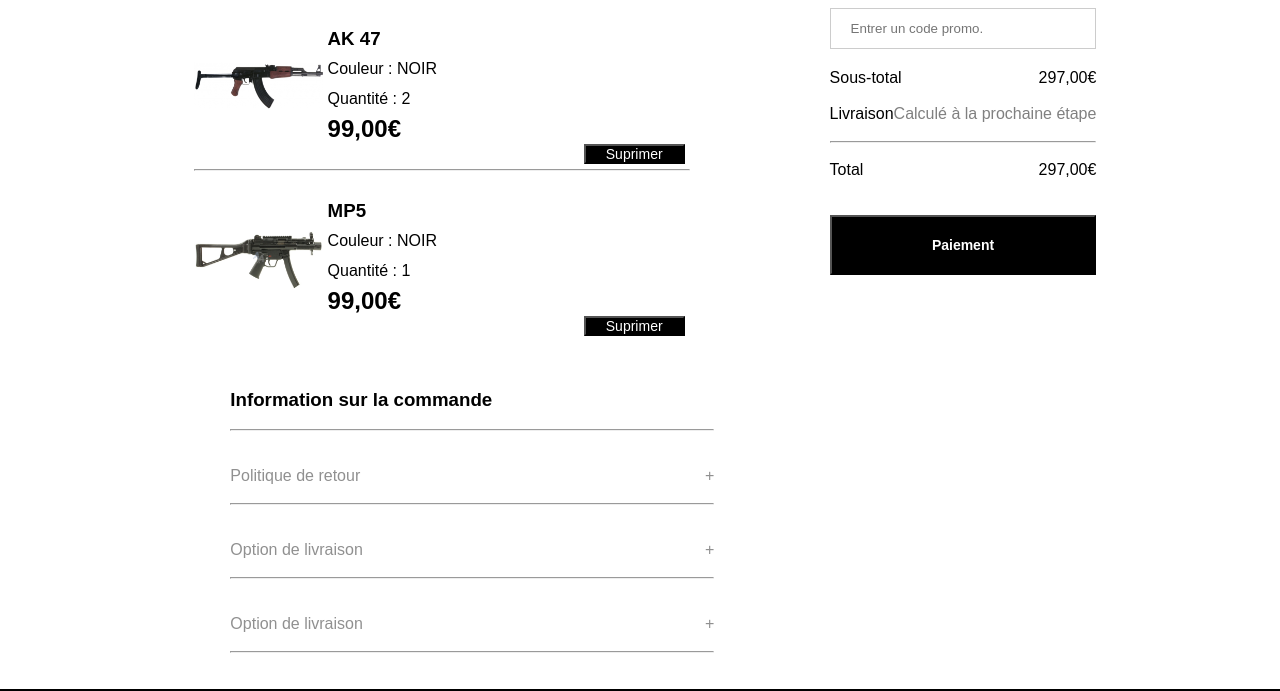
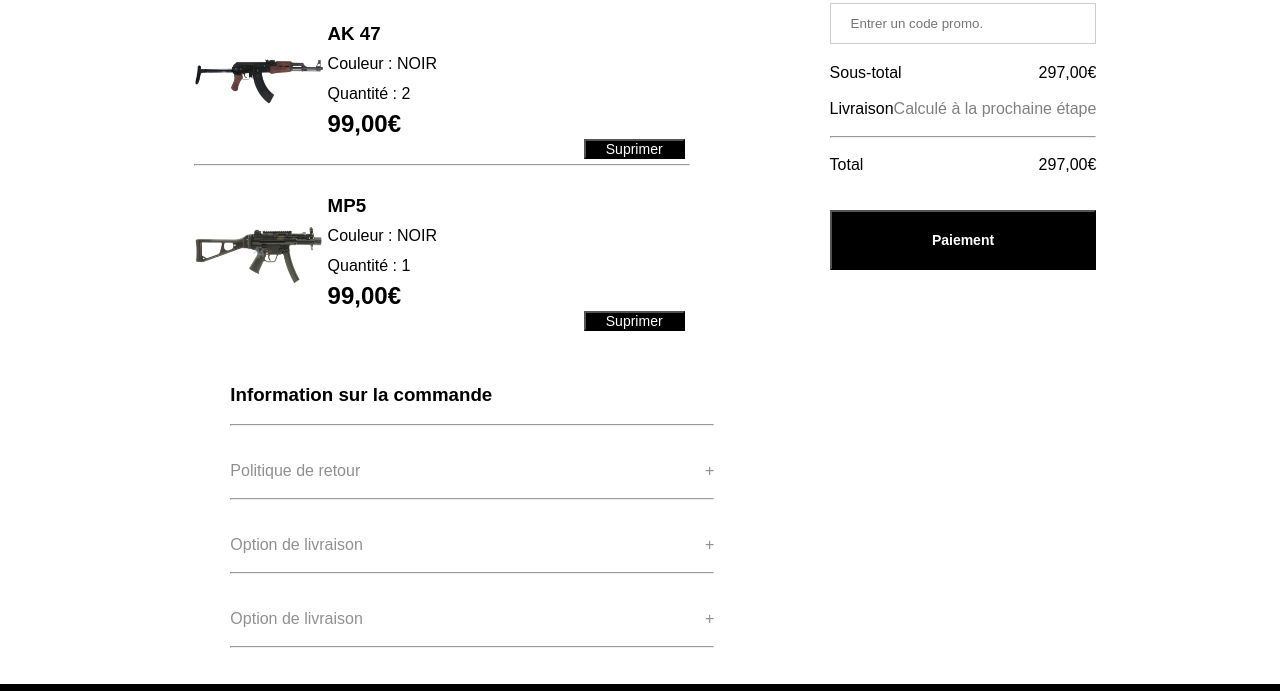
Before and after one commit to bsalmi2-iut90/ProjetWeb, a plain HTML site: page Page4/Page_panier.html in a window 1280 px wide. Shown: the part 194-885 px from the top of the page. Drawn offline with Linux system fonts and the light colour scheme.

Commit message:
Update Style.css

```diff
--- a/Page4/Style.css
+++ b/Page4/Style.css
@@ -1,10 +1,7 @@
 * {
 	margin: 0;
-	padding: 0;
-	font-family: ;
 	box-sizing: border-box;
 }
-
 /** -------------------------------- Nav Bar -------------------------------- */
 
 *{
```
